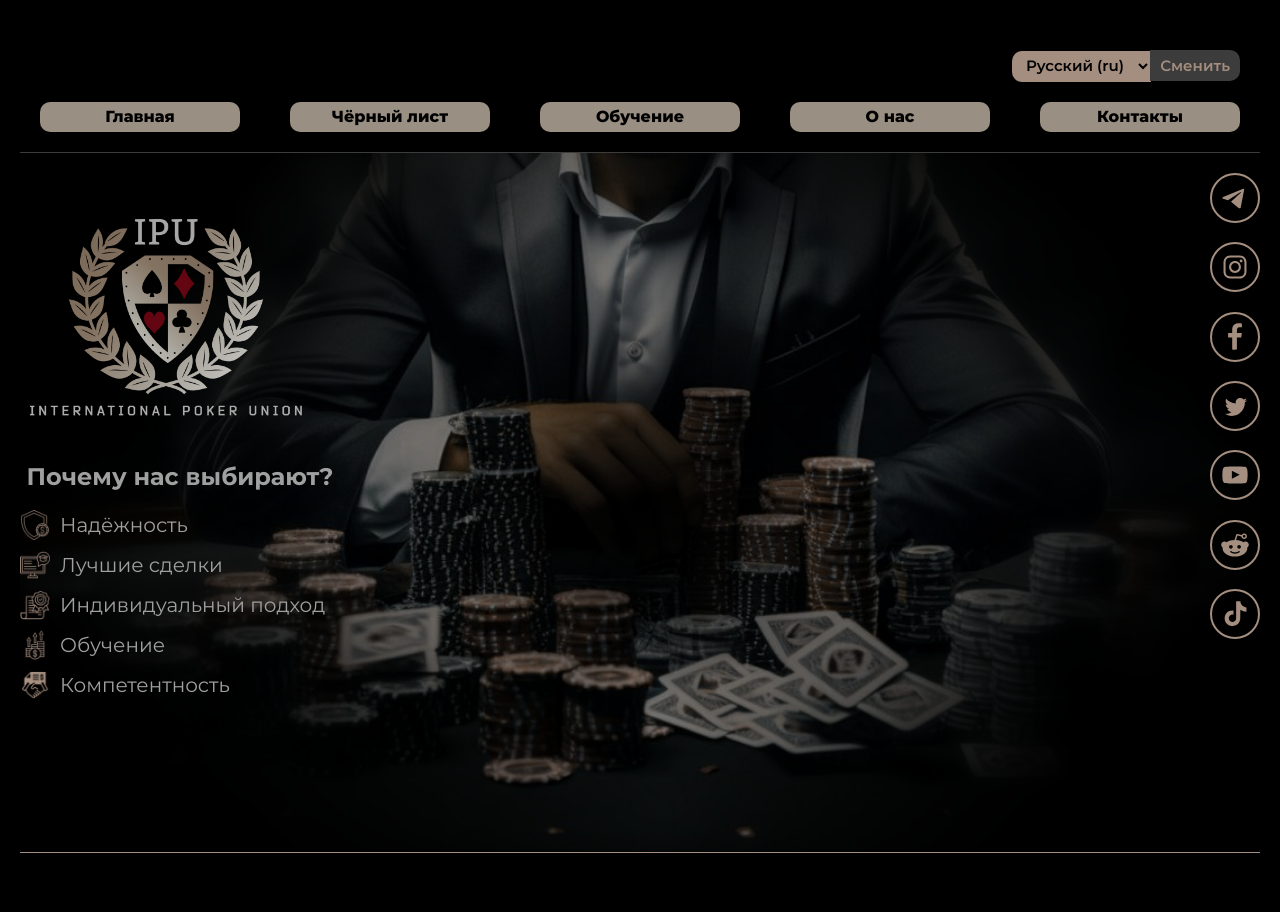
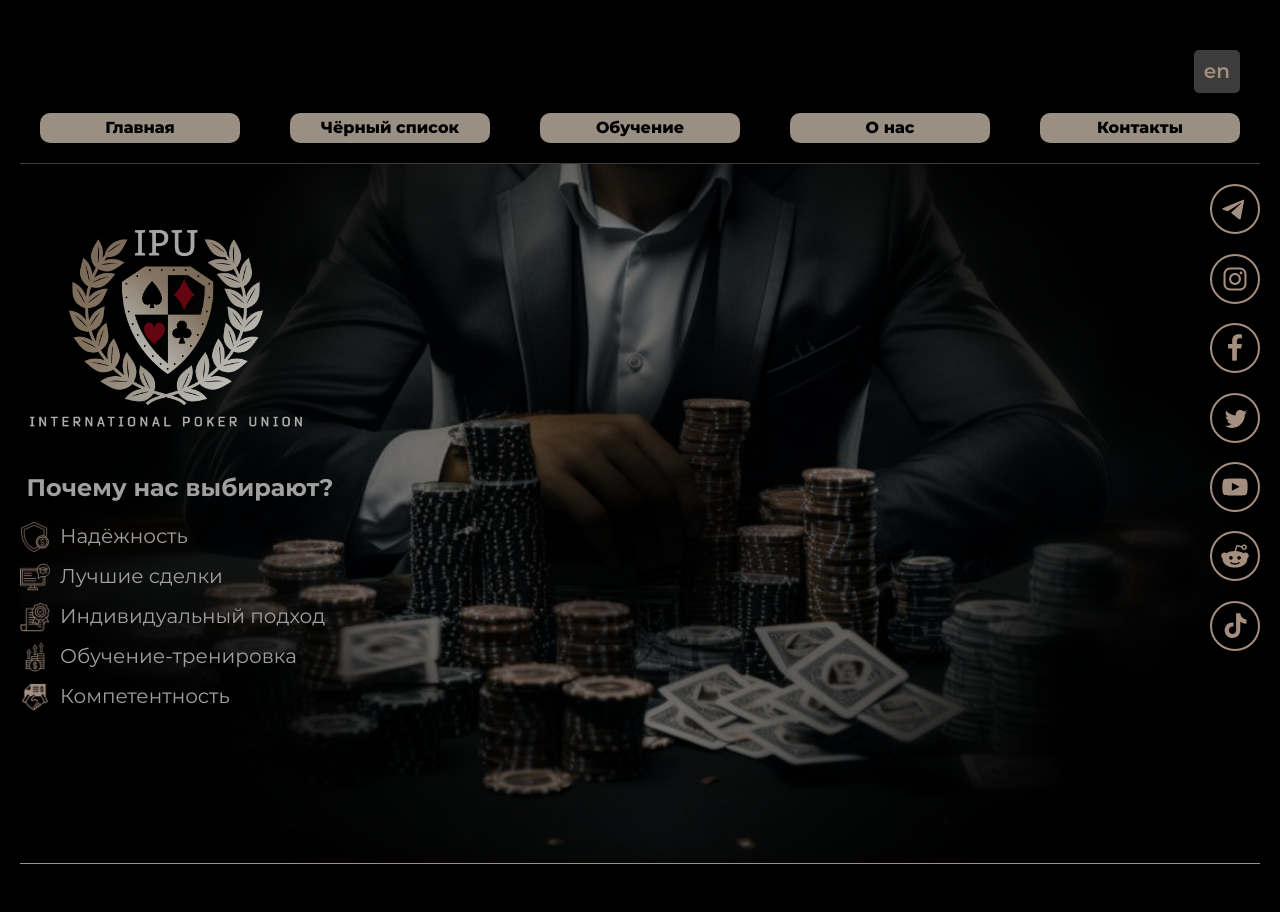
Before and after one commit to DmitryMnk/django_ipu_poker, a Django app: page /ru/ in a window 1280 px wide. Shown: the top 912 px of the page. Run offline with Django 5.2, Linux system fonts and the light colour scheme.

Commit message:
directors cut

```diff
--- a/IPU_poker/IPU_poker_site/main_page/templates/main_page/base.html
+++ b/IPU_poker/IPU_poker_site/main_page/templates/main_page/base.html
@@ -9,6 +9,7 @@
     <meta name="viewport" content="width=device-width, initial-scale=1.0">
     <link rel="stylesheet" href="{% static 'base_css/normalize.css' %} ">
     <link rel="stylesheet" href="{% static 'base_css/fonts.css' %}">
+    <link rel="icon" href="{% static 'img/1920/favicon.ico' %}">
     <link rel="stylesheet" href="{% static 'package/swiper-bundle.min.css' %}" />
     <link rel="stylesheet" href="{% static '/base_css/style.css' %}">
     <link rel="stylesheet" href="{% static 'base_css/media.css' %}">
@@ -19,37 +20,37 @@
 <body>
     <div class="container">
         <header class="header">
-            <form class="header__language-switch" action="{% url 'set_language' %}" method="post">{% csrf_token %}
+            <form class="header__language-switch" action="{% url 'set_language' %}" method="post">
+                {% csrf_token %}
                 <input name="next" type="hidden" value="{{ redirect_to }}">
-                <select class="header__language-select"  name="language">
-                    {% get_current_language as LANGUAGE_CODE %}
-                    {% get_available_languages as LANGUAGES %}
-                    {% get_language_info_list for LANGUAGES as languages %}
-                    {% for language in languages %}
-                        <option value="{{ language.code }}"{% if language.code == LANGUAGE_CODE %} selected{% endif %}>
-                            {{ language.name_local }} ({{ language.code }})
-                        </option>
-                    {% endfor %}
-                </select>
-                <button type="submit" class="header__language-button reset-button">Сменить</button>
+                {% get_current_language as LANGUAGE_CODE %}
+                {% get_available_languages as LANGUAGES %}
+                {% get_language_info_list for LANGUAGES as languages %}
+                {% for language in languages %}
+                    {% if not language.code ==  LANGUAGE_CODE%}
+                        <input name="language" type="hidden" value="{{ language.code }}">
+                        <button class="header__language-button reset-button" type="submit">{{ language.code }}</button>
+                    {% endif %}
+                {% endfor %}
+
             </form>
 
             <nav class="header__nav">
                 <ul class="header__nav-list reset-list">
                     <li class="header__nav-list-item">
-                        <a href="{% url 'main' %}" class="header__nav-link reset-link">Главная</a>
+                        <a href="{% url 'main' %}" class="header__nav-link reset-link">{% translate "Главная" %}</a>
                     </li>
                     <li class="header__nav-list-item">
-                        <a href="{% url 'lists' %}" class="header__nav-link reset-link">Чёрный лист</a>
+                        <a href="{% url 'lists' %}" class="header__nav-link reset-link">{% translate "Чёрный список" %}</a>
                     </li>
                     <li class="header__nav-list-item">
-                        <a href="{% url 'main' %}#contacts" class="header__nav-link reset-link">Обучение</a>
+                        <a href="{% url 'main' %}#contacts" class="header__nav-link reset-link">{% translate "Обучение" %}</a>
                     </li>
                     <li class="header__nav-list-item">
-                        <a href="{% url 'main' %}#about" class="header__nav-link reset-link">О нас</a>
+                        <a href="{% url 'main' %}#about" class="header__nav-link reset-link">{% translate "О нас" %}</a>
                     </li>
                     <li class="header__nav-list-item">
-                        <a href="{% url 'main' %}#contacts" class="header__nav-link reset-link">Контакты</a>
+                        <a href="{% url 'main' %}#contacts" class="header__nav-link reset-link">{% translate "Контакты" %}</a>
                     </li>
                 </ul>
             </nav>
@@ -67,24 +68,24 @@
             <div class="container">
                 <div class="footer__top">
                     <div class="footer__top-block">
-                        <h3 class="footer__top-block-title reset-text">Игрокам</h3>
-                        <a href="{% url 'main' %}#contacts" class="footer__top-block-link reset-link">Лучшие покерные приложения</a>
-                        <a href="{% url 'main' %}#contacts" class="footer__top-block-link reset-link">Подборка клубов</a>
-                        <a href="{% url 'main' %}#contacts" class="footer__top-block-link reset-link">Где скачать покер</a>
-                        <a href="{% url 'main' %}#contacts" class="footer__top-block-link reset-link">Программы для покера</a>
+                        <h3 class="footer__top-block-title reset-text">{% translate "Игрокам" %}</h3>
+                        <a href="{% url 'main' %}#contacts" class="footer__top-block-link reset-link">{% translate "Лучшие покерные приложения" %}</a>
+                        <a href="{% url 'main' %}#contacts" class="footer__top-block-link reset-link">{% translate "Подборка клубов" %}</a>
+                        <a href="{% url 'main' %}#contacts" class="footer__top-block-link reset-link">{% translate "Где скачать покер" %}</a>
+                        <a href="{% url 'main' %}#contacts" class="footer__top-block-link reset-link">{% translate "Программы для покера" %}</a>
                     </div>
 
                     <div class="footer__top-block">
-                        <h3 class="footer__top-block-title reset-text">Обучение</h3>
-                        <a href="{% url 'main' %}#contacts" class="footer__top-block-link reset-link">Как создать покерный клуб</a>
-                        <a href="{% url 'main' %}#contacts" class="footer__top-block-link reset-link">Выбор приложения</a>
-                        <a href="{% url 'main' %}#contacts" class="footer__top-block-link reset-link">Покерные расчёты</a>
-                        <a href="{% url 'main' %}#contacts" class="footer__top-block-link reset-link">Рейкбэк</a>
-                        <a href="{% url 'main' %}#contacts" class="footer__top-block-link reset-link">Новости</a>
+                        <h3 class="footer__top-block-title reset-text">{% translate "Обучение" %}</h3>
+                        <a href="{% url 'main' %}#contacts" class="footer__top-block-link reset-link">{% translate "Как создать покерный клуб" %}</a>
+                        <a href="{% url 'main' %}#contacts" class="footer__top-block-link reset-link">{% translate "Выбор приложения" %}</a>
+                        <a href="{% url 'main' %}#contacts" class="footer__top-block-link reset-link">{% translate "Покерные расчёты" %}</a>
+                        <a href="{% url 'main' %}#contacts" class="footer__top-block-link reset-link">{% translate "Рейкбэк" %}</a>
+                        <a href="{% url 'main' %}#contacts" class="footer__top-block-link reset-link">{% translate "Новости" %}</a>
                     </div>
 
                     <div class="footer__top-block">
-                        <h3 class="footer__top-block-title reset-text">Лучшие румы</h3>
+                        <h3 class="footer__top-block-title reset-text">{% translate "Лучшие румы" %}</h3>
                         <a href="{% url 'main' %}#contacts" class="footer__top-block-link reset-link">PPPoker</a>
                         <a href="{% url 'main' %}#contacts" class="footer__top-block-link reset-link">PokerBros</a>
                         <a href="{% url 'main' %}#contacts" class="footer__top-block-link reset-link">iPoker</a>
@@ -93,38 +94,38 @@
                     </div>
 
                     <div class="footer__top-block">
-                        <h3 class="footer__top-block-title reset-text">Полезное о покере</h3>
-                        <a href="{% url 'lists' %}#black-list" class="footer__top-block-link reset-link">Список покерных мошенников</a>
-                        <a href="{% url 'lists' %}#white-list" class="footer__top-block-link reset-link">Список надёжных клубов</a>
-                        <a href="{% url 'main' %}#contacts" class="footer__top-block-link reset-link">Бонусы покер-румов</a>
-                        <a href="{% url 'main' %}#contacts" class="footer__top-block-link reset-link"> Где начать играть </a>
+                        <h3 class="footer__top-block-title reset-text">{% translate "Полезное о покере" %}</h3>
+                        <a href="{% url 'lists' %}#black-list" class="footer__top-block-link reset-link">{% translate "Список покерных мошенников" %}</a>
+                        <a href="{% url 'lists' %}#white-list" class="footer__top-block-link reset-link">{% translate "Список надёжных клубов" %}</a>
+                        <a href="{% url 'main' %}#contacts" class="footer__top-block-link reset-link">{% translate "Бонусы покер-румов" %}</a>
+                        <a href="{% url 'main' %}#contacts" class="footer__top-block-link reset-link">{% translate "Где начать играть" %}  </a>
                     </div>
                 </div>
                 <nav class="footer__nav">
                     <ul class="footer__nav-list reset-list">
                         <li class="footer__nav-list-item">
                             <a href="{% url 'main' %}" class="footer__nav-list-link reset-link">
-                                главная
+                                {% translate "главная" %}
                             </a>
                         </li>
                         <li class="footer__nav-list-item">
                             <a href="{% url 'lists' %}" class="footer__nav-list-link reset-link">
-                                черный лист
+                                {% translate "черный список" %}
                             </a>
                         </li>
                         <li class="footer__nav-list-item">
                             <a href="{% url 'main' %}#contacts" class="footer__nav-list-link reset-link">
-                                обучение
+                                {% translate "обучение" %}
                             </a>
                         </li>
                         <li class="footer__nav-list-item">
                             <a href="{% url 'main' %}#about" class="footer__nav-list-link reset-link">
-                                о нас
+                                {% translate "о нас" %}
                             </a>
                         </li>
                         <li class="footer__nav-list-item">
                             <a href="{% url 'main' %}#contacts" class="footer__nav-list-link reset-link">
-                                Контакты
+                                {% translate "Контакты" %}
                             </a>
                         </li>
                     </ul>
@@ -207,7 +208,7 @@
                 <div class="footer__bottom">
                     <div class="footer__bottom-left">
                         <p class="footer__botom-text text-reset">
-                            Игры на деньги могут вызывать игровую зависимость. Относитесь к покеру, как к досугу, а не источнику дохода. Контролируйте расходы и придерживайтесь принципов Ответственной игры. Если замечаете признаки зависимости, обратитесь за помощью к специалистам.
+                            {% translate "Игры на деньги могут вызывать игровую зависимость. Относитесь к покеру, как к досугу, а не источнику дохода. Контролируйте расходы и придерживайтесь принципов Ответственной игры. Если замечаете признаки зависимости, обратитесь за помощью к специалистам." %}
                         </p>
                     </div>
                     <div class="footer__bottom-right">
--- a/IPU_poker/IPU_poker_site/main_page/templates/main_page/main.html
+++ b/IPU_poker/IPU_poker_site/main_page/templates/main_page/main.html
@@ -1,5 +1,6 @@
 {% extends 'main_page/base.html' %}
 {% load static %}
+{% load i18n %}
 <head>
     <title>{{ title }}</title>
 </head>
@@ -8,12 +9,12 @@
         <main>
             <section class="banner">
                 <div class="banner__text-content">
-                    <h2 class="banner__title reset-text">Почему нас выбирают?</h2>
-                    <div class="banner__text-line banner_back_1">Надёжность</div>
-                    <div class="banner__text-line banner_back_2">Лучшие сделки</div>
-                    <div class="banner__text-line banner_back_3">Индивидуальный подход</div>
-                    <div class="banner__text-line banner_back_4">Обучение</div>
-                    <div class="banner__text-line banner_back_5">Компетентность</div>
+                    <h2 class="banner__title reset-text">{% translate "Почему нас выбирают?" %}</h2>
+                    <div class="banner__text-line banner_back_1">{% translate "Надёжность" %}</div>
+                    <div class="banner__text-line banner_back_2">{% translate "Лучшие сделки" %}</div>
+                    <div class="banner__text-line banner_back_3">{% translate "Индивидуальный подход" %}</div>
+                    <div class="banner__text-line banner_back_4">{% translate "Обучение-тренировка" %}</div>
+                    <div class="banner__text-line banner_back_5">{% translate "Компетентность" %}</div>
                 </div>
 
                 <ul class="banner__socials-list reset-list">
@@ -92,22 +93,22 @@
             </section>
 
             <section class="services">
-                <h2 class="services__title section-title reset-text">Наши услуги</h2>
+                <h2 class="services__title section-title reset-text">{% translate "Наши услуги" %}</h2>
 
                 <div class="services__text-list">
-                    <p class="services__text-list-item reset-text">Доступ в крупные, приватные и эксклюзивные клубы, союзы, румы.</p>
-                    <p class="services__text-list-item reset-text">Не знаешь где начать играть? Пиши мы подберём место индивидуально для тебя.</p>
-                    <p class="services__text-list-item reset-text">Обучение для новичков в индустрии. Создай с нами свой покерный клуб.</p>
-                    <p class="services__text-list-item reset-text">Если у игрока возникают проблемы с покер-румом или клубом мы прикладываем все усилия для их решения.</p>
-                    <p class="services__text-list-item reset-text">Мы поможем разобраться в любом спорном вопросе с покерными клубами из нашего белого списка в независимости от того через кого вы играли</p>
+                    <p class="services__text-list-item reset-text">{% translate "Доступ в крупные, приватные и эксклюзивные клубы, союзы, румы." %}</p>
+                    <p class="services__text-list-item reset-text">{% translate "Не знаешь где начать играть? Пиши мы подберём место индивидуально для тебя." %}</p>
+                    <p class="services__text-list-item reset-text">{% translate "Обучение для новичков в индустрии. Создай с нами свой покерный клуб." %}</p>
+                    <p class="services__text-list-item reset-text">{% translate "Если у игрока возникают проблемы с покер-румом или клубом мы прикладываем все усилия для их решения." %}</p>
+                    <p class="services__text-list-item reset-text">{% translate "Мы поможем разобраться в любом спорном вопросе с покерными клубами из нашего белого списка в независимости от того через кого вы играли" %}</p>
                 </div>
                 <div class="services__buttons">
                     <a href="lists.html#black-list" class="services__item reset-link black-list-button">
-                        Чёрный список клубов
+                        {% translate "Чёрный список клубов" %}
                     </a>
 
                     <a href="lists.html#white-list" class="services__item reset-link white-list-button">
-                        Белый список клубов
+                        {% translate "Белый список клубов" %}
                     </a>
                 </div>
 
@@ -115,20 +116,21 @@
 
             <section id="about" class="about">
                 <h2 class="about__title section-title reset-text">
-                    О нас
+                    {% translate "О нас" %}
                 </h2>
                 <div class="about__bottom-block cont-bottom-first">
                     <p class="about__bottom-text reset-text">
-                        Наша команда работает более 10 лет в сфере онлайн покера, мобильных покерных приложений и покерных сетей. Обеспечиваем нашим игрокам и партнёрам высокий уровень сервиса. Быстрая и надёжная поддержка гарантирует удобство игры.                    </p>
+                        {% translate "Наша команда работает более 10 лет в сфере онлайн покера, мобильных покерных приложений и покерных сетей. Обеспечиваем нашим игрокам и партнёрам высокий уровень сервиса. Быстрая и надёжная поддержка гарантирует удобство игры." %}
+                    </p>
                 </div>
                 <div class="about__bottom-block cont-bottom-second">
                     <p class="about__bottom-text reset-text">
-                        Отслеживая актуальные тенденции в мире онлайн покера, мы предлагаем самые выгодные условия и высокий доход. Так же, у нас вы можете найти большое количество приватных клубов, с превосходным полем.
+                        {% translate "Отслеживая актуальные тенденции в мире онлайн покера, мы предлагаем самые выгодные условия и высокий доход. Так же, у нас вы можете найти большое количество приватных клубов, с превосходным полем." %}
                     </p>
                 </div>
                 <div class="about__bottom-block cont-bottom-third">
                     <p class="about__bottom-text reset-text">
-                        Персональный подход к каждому игроку. Помощь для новичков и раскрытие тонкостей индустрии для профессионалов, которые помогут увеличить доход
+                        {% translate "Персональный подход к каждому игроку. Помощь для новичков и раскрытие тонкостей индустрии для профессионалов, которые помогут увеличить доход" %}
                     </p>
                 </div>
             </section>
@@ -138,7 +140,7 @@
             </section>
 
             <section class="swiper">
-                <h2 class="swiper__title section-title">Сети, румы и приложения</h2>
+                <h2 class="swiper__title section-title">{% translate "Сети, румы и приложения" %}</h2>
                 <p class="swiper__annotation"></p>
                 <div class="swiper__swiper swiper">
                     <div class="conveyor__wrapper swiper-wrapper">
@@ -188,8 +190,8 @@
             </section>
 
             <section id="contacts" class="contacts">
-                <h2 class="contacts__title section-title reset-text">Остались вопросы?</h2>
-                <h3 class="contacts__subtitle reset-text">Свяжись с нами любым удобным способом и начни зарабатывать вместе с нами</h3>
+                <h2 class="contacts__title section-title reset-text">{% translate "Остались вопросы?" %}</h2>
+                <h3 class="contacts__subtitle reset-text">{% translate "Свяжись с нами любым удобным способом и начни зарабатывать вместе с нами" %}</h3>
                 <div class="contacts__info">
                     <a href="" class="contacts__info-item reset-link contacts-telegram">
                         <p class="contacts__info-item-content reset-text">@IPU_Manager</p>
--- a/IPU_poker/IPU_poker_site/main_page/views.py
+++ b/IPU_poker/IPU_poker_site/main_page/views.py
@@ -14,6 +14,13 @@ def get_table():
 class MainView(TemplateView):
     template_name = 'main_page/main.html'
 
+    def get_context_data(self, **kwargs):
+        context = super().get_context_data(**kwargs)
+        context.update({
+            'title': ''
+        })
+        return context
+
 
 class TablesView(TemplateView):
     template_name = 'main_page/lists.html'
@@ -22,6 +29,7 @@ class TablesView(TemplateView):
         context = super().get_context_data(**kwargs)
         w_headers, b_headers, b_rows, w_rows = get_table()
         context.update({
+            'title': 'Черный список',
             'w_headers': w_headers,
             'b_headers': b_headers,
             'w_rows': w_rows,
--- a/IPU_poker/IPU_poker_site/static/base_css/style.css
+++ b/IPU_poker/IPU_poker_site/static/base_css/style.css
@@ -226,26 +226,15 @@ body {
     padding-right: 20px;
 }
 
-.header__language-select {
-    cursor: pointer;
-    background-color: #A48E7F;
-    color: black;
-    padding: 5px 10px;
-    font-size: 15px;
-    font-weight: 600;
-    border: none;
-    border-radius: 10px 0 0 10px;
-    margin-right: -5px;
-}
-
 .header__language-button {
     cursor: pointer;
-    padding: 7px 10px;
+    padding: 10px;
+    margin-left: auto;
+    font-size: 20px;
+    font-weight: 600;
     background-color: #3c3c3c;
     color: #A48E7F;
-    font-size: 15px;
-    font-weight: 600;
-    border-radius: 0px 10px 10px 0px;
+    border-radius: 5px;
 }
 
 /*-= BANNER =-*/
@@ -1022,3 +1011,7 @@ body {
     color: #000;
 
 }
+
+#tr-popup {
+    display: none;
+}
--- a/IPU_poker/IPU_poker_site/users/templates/users/base.html
+++ b/IPU_poker/IPU_poker_site/users/templates/users/base.html
@@ -5,6 +5,7 @@
     <meta charset="UTF-8">
     <link rel="stylesheet" href="{% static 'base_css/normalize.css' %}">
     <link rel="stylesheet" href="{% static 'base_css/fonts.css' %}">
+    <link rel="icon" href="{% static 'img/1920/favicon.ico' %}">
     <link rel="stylesheet" href="{% static 'base_css/style.css' %}">
     <link rel="stylesheet" href="{% static 'base_css/admin.css' %}">
     <link rel="stylesheet" href="{% static 'base_css/media.css' %}">
```
Also changed, not shown: IPU_poker/IPU_poker_site/main_page/templates/main_page/lists.html (+8 -7 lines), IPU_poker/IPU_poker_site/static/base_css/media.css (+28 -13 lines), IPU_poker/IPU_poker_site/db.sqlite3, IPU_poker/IPU_poker_site/locale/en/LC_MESSAGES/django.po, IPU_poker/IPU_poker_site/locale/ru/LC_MESSAGES/django.po, IPU_poker/IPU_poker_site/static/img/1920/favicon.ico (added), portfolio/portfolio/main_page/urls.py (added), 2 other files.
